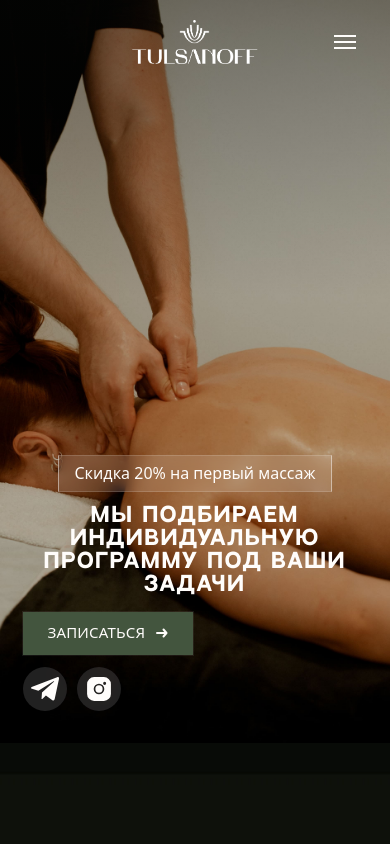
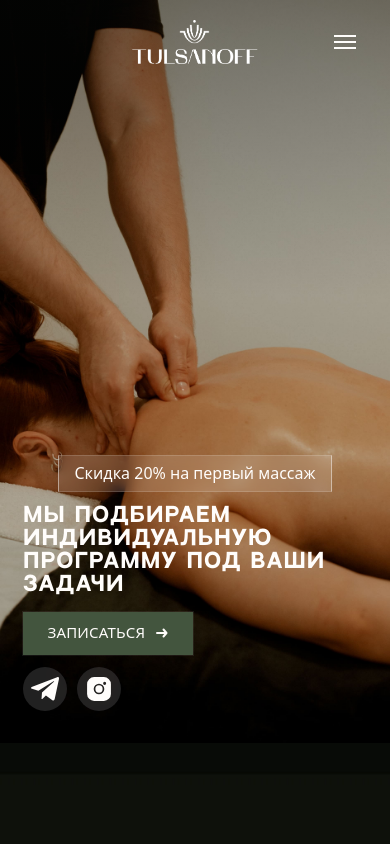
Before and after one commit to LesyaKulikov/tulsanoff, a React (Vite) app: page / in a window 390 px wide. Shown: the top 844 px of the page. Built offline with nearby package versions, Linux system fonts and the light colour scheme; a web font is replaced by a local one.

Commit message:
style: left-align mobile hero title row

```diff
--- a/src/components/Hero/Hero.module.css
+++ b/src/components/Hero/Hero.module.css
@@ -234,6 +234,11 @@
     padding: 0 var(--gutter) 32px;
   }
 
+  .titleRow {
+    align-items: flex-start;
+    text-align: start;
+  }
+
   .topGroup {
     gap: 12px;
   }
```
